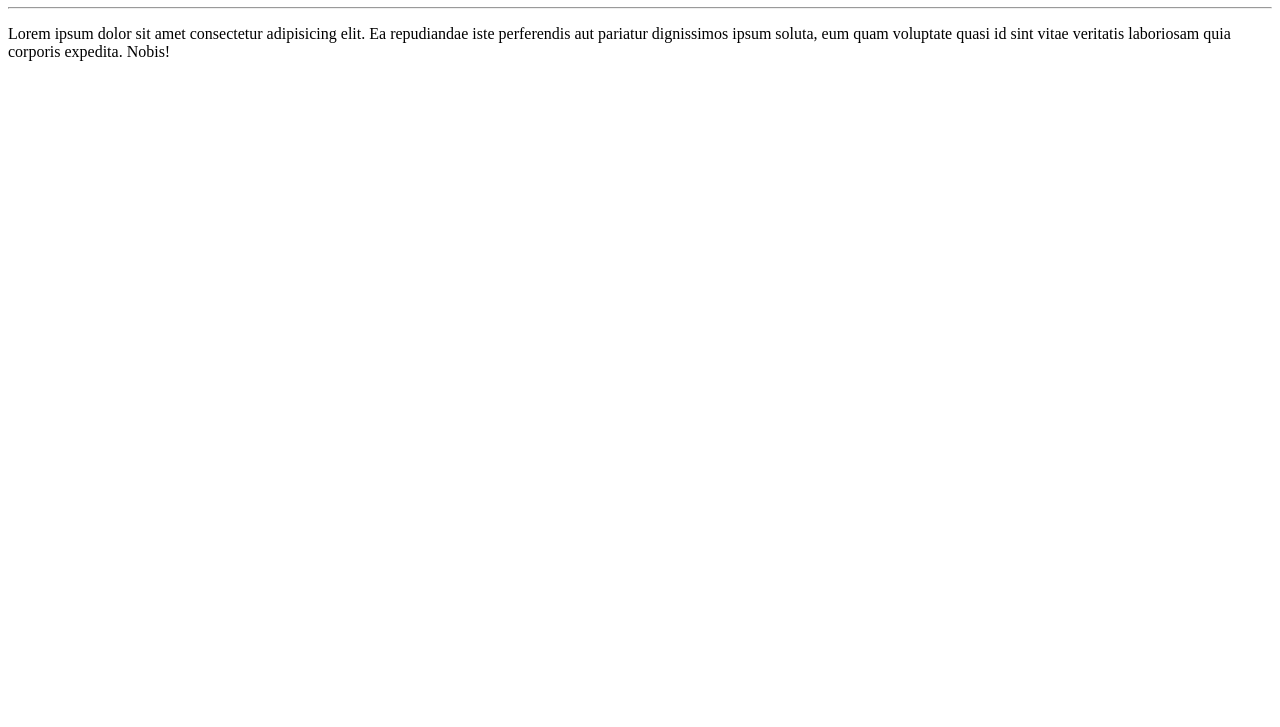
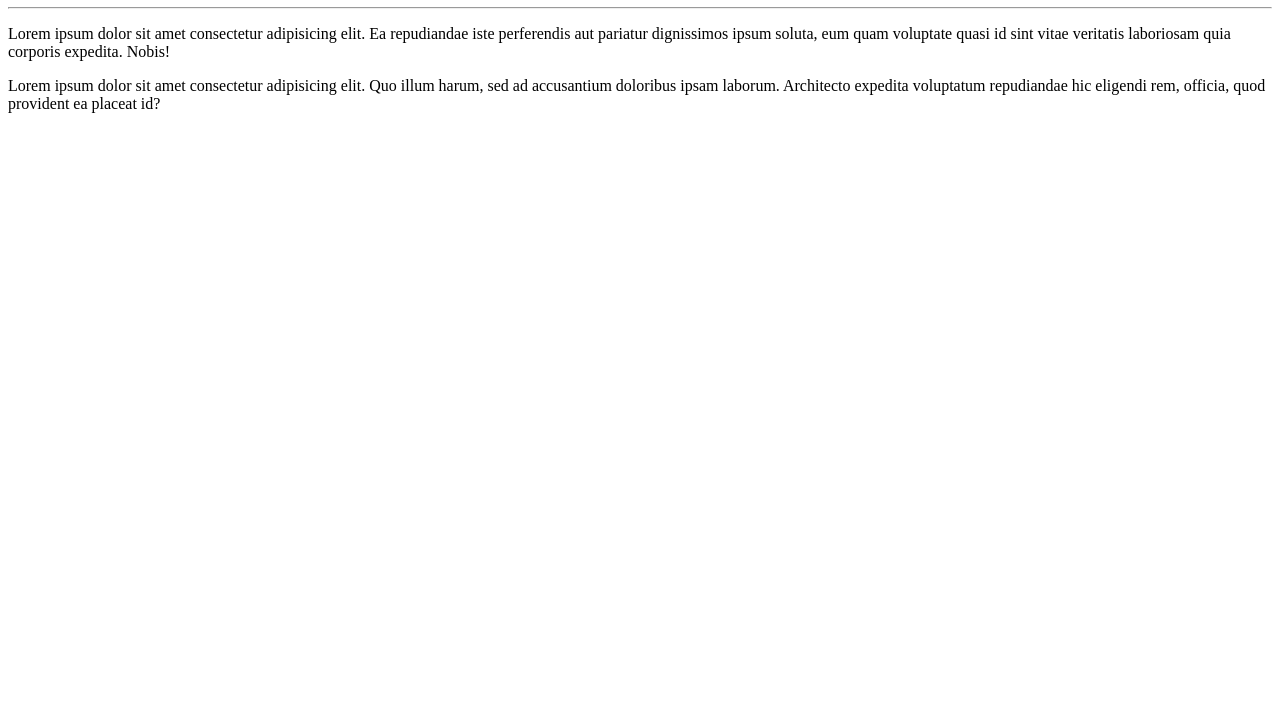
Before and after one commit to angelolaapb/Ola-Mundo, a plain HTML site: page site-exemplo/index.html in a window 1280 px wide. Shown: the part 73-800 px from the top of the page. Drawn offline with Linux system fonts and the light colour scheme.

Commit message:
adicionei um parágrafo

```diff
--- a/site-exemplo/index.html
+++ b/site-exemplo/index.html
@@ -8,6 +8,7 @@
 <body>
     <h1>Olá, Mundo!</h1>
     <hr>
-    <p>Lorem ipsum dolor sit amet consectetur adipisicing elit. Ea repudiandae iste perferendis aut pariatur dignissimos ipsum soluta, eum quam voluptate quasi id sint vitae veritatis laboriosam quia corporis expedita. Nobis!    </p>
+    <p>Lorem ipsum dolor sit amet consectetur adipisicing elit. Ea repudiandae iste perferendis aut pariatur dignissimos ipsum soluta, eum quam voluptate quasi id sint vitae veritatis laboriosam quia corporis expedita. Nobis!</p>
+    <p>Lorem ipsum dolor sit amet consectetur adipisicing elit. Quo illum harum, sed ad accusantium doloribus ipsam laborum. Architecto expedita voluptatum repudiandae hic eligendi rem, officia, quod provident ea placeat id?</p>
 </body>
 </html>
```
